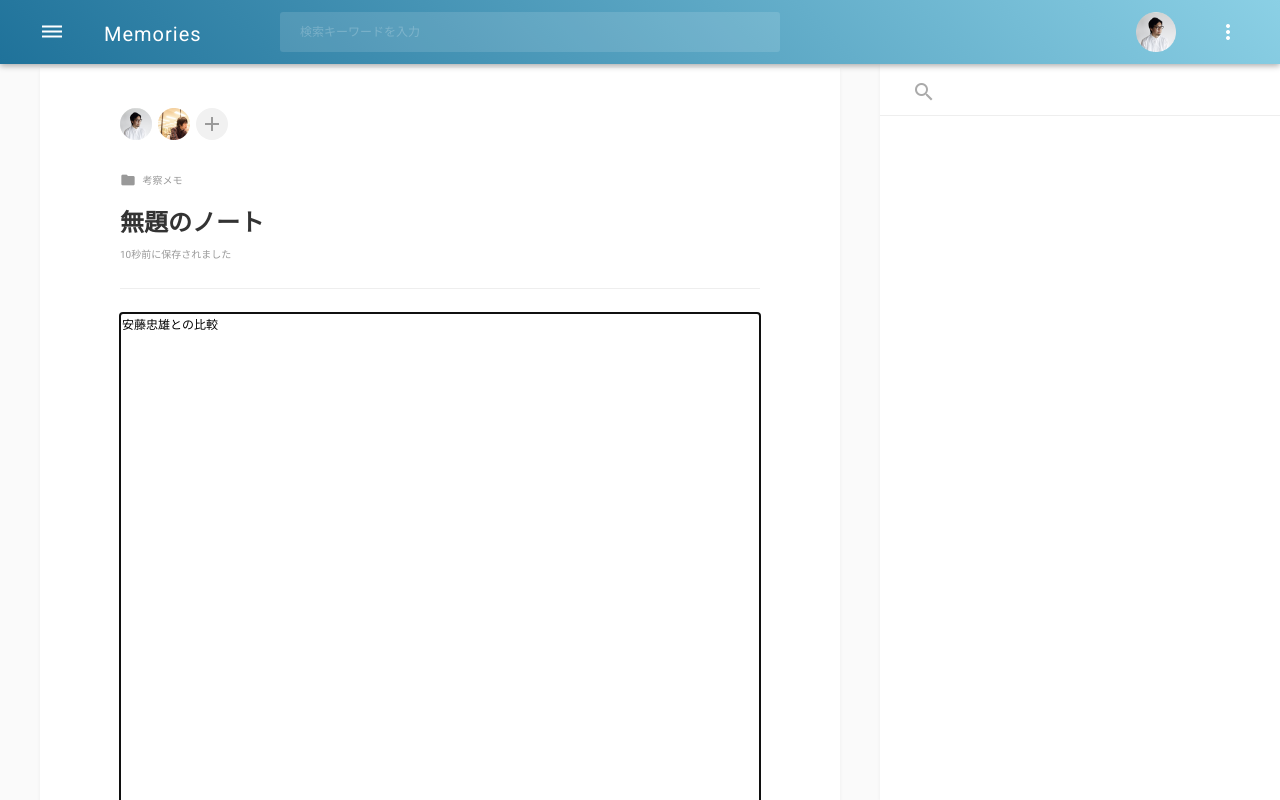
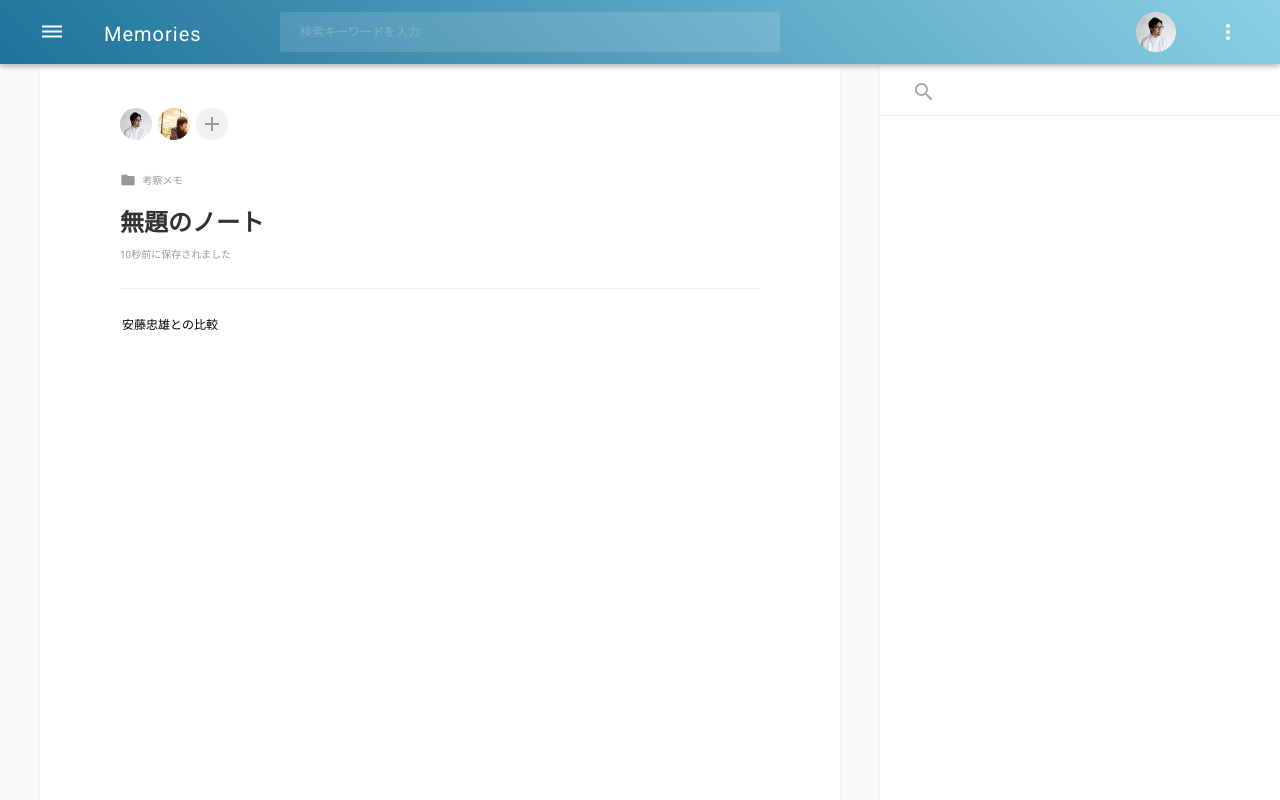
Before and after one commit to yktyshr/memories-prototype, a React (Create React App) app: page / in a window 1280 px wide. Shown: the top 800 px of the page. Built offline with nearby package versions, Linux system fonts and the light colour scheme.

Commit message:
textareaCss

```diff
--- a/src/App.css
+++ b/src/App.css
@@ -261,6 +261,7 @@ p.note-just-saved{
 .App-body textarea:focus,.App-body textarea:active {
     appearance: none;
     -webkit-appearance: none;
+	outline: none;
 
 }
 
```
